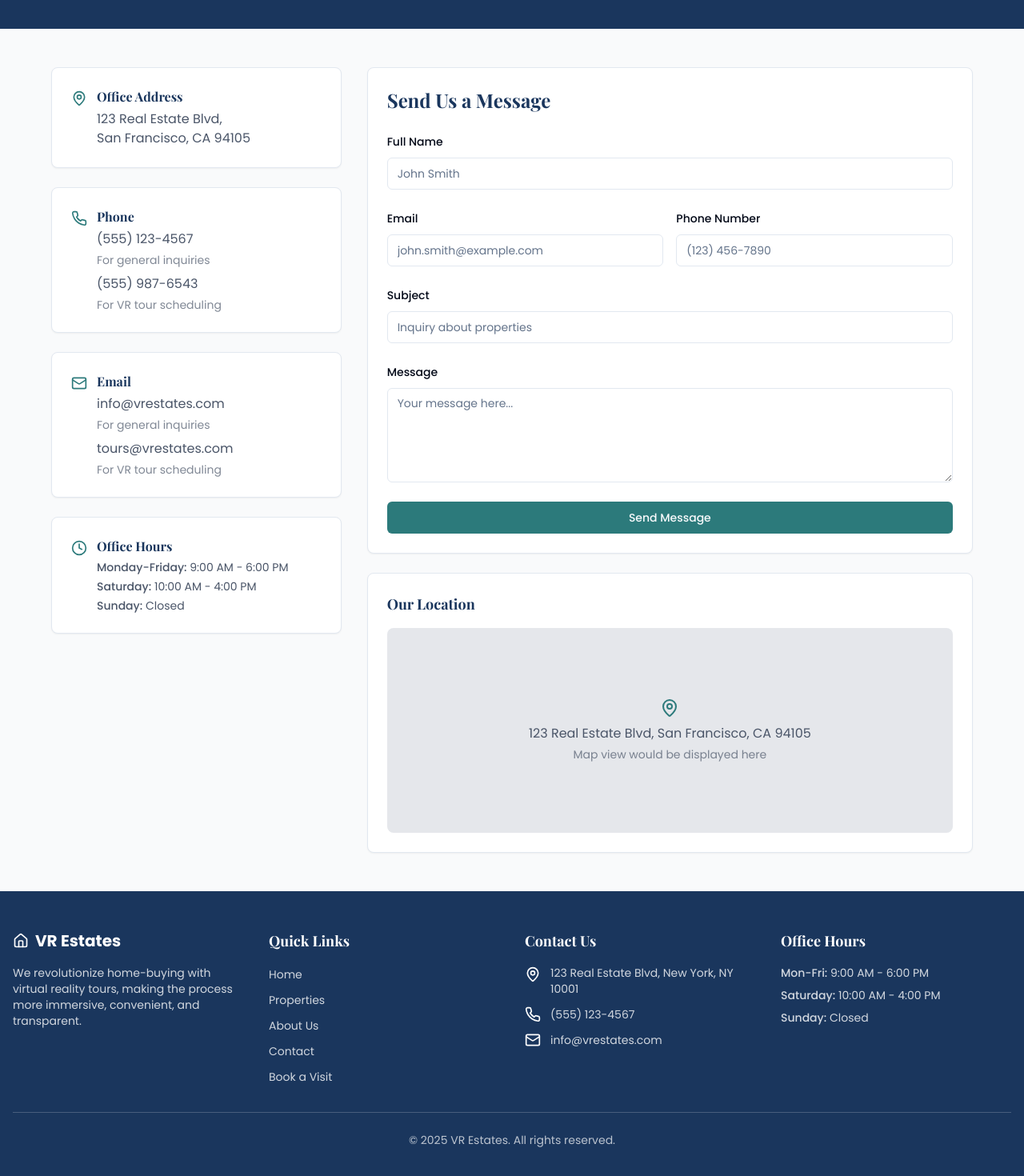
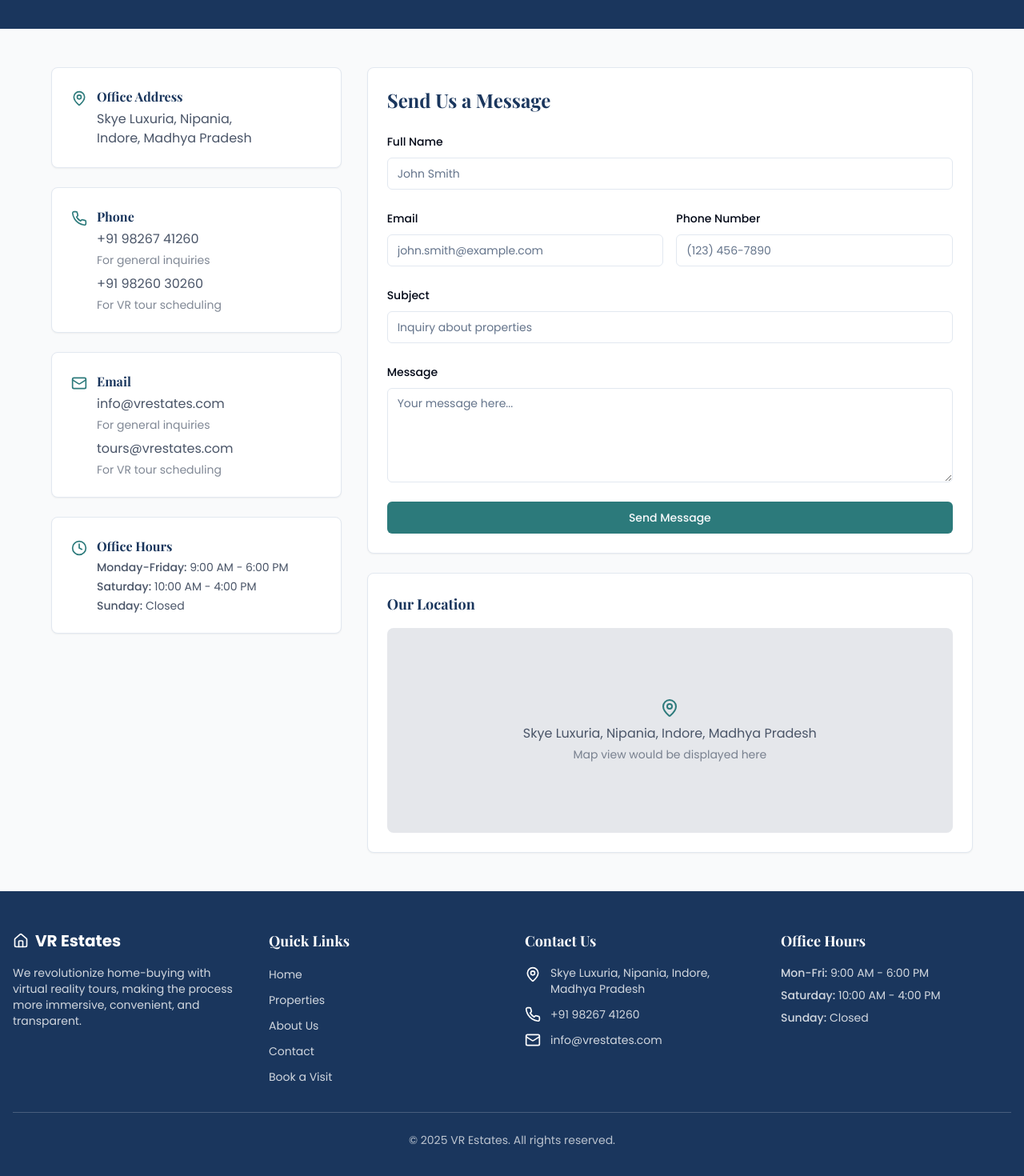
Before and after one commit to Nbagree04/view-home-virtually, a React (Vite) app: page /contact in a window 1280 px wide. Shown: the part 260-1730 px from the top of the page at 80% size. Built offline with nearby package versions, Linux system fonts and the light colour scheme.

Commit message:
Update contact section
Update office address and phone numbers in the contact section.

```diff
--- a/src/components/Footer.tsx
+++ b/src/components/Footer.tsx
@@ -57,11 +57,11 @@ const Footer = () => {
             <ul className="space-y-3">
               <li className="flex items-start space-x-3">
                 <MapPin className="h-5 w-5 shrink-0 mt-0.5" />
-                <span className="text-sm opacity-80">123 Real Estate Blvd, New York, NY 10001</span>
+                <span className="text-sm opacity-80">Skye Luxuria, Nipania, Indore, Madhya Pradesh</span>
               </li>
               <li className="flex items-center space-x-3">
                 <Phone className="h-5 w-5" />
-                <span className="text-sm opacity-80">(555) 123-4567</span>
+                <span className="text-sm opacity-80">+91 98267 41260</span>
               </li>
               <li className="flex items-center space-x-3">
                 <Mail className="h-5 w-5" />
--- a/src/pages/Contact.tsx
+++ b/src/pages/Contact.tsx
@@ -33,8 +33,8 @@ const Contact = () => {
                     <div>
                       <h3 className="font-bold text-realestate-blue mb-1">Office Address</h3>
                       <p className="text-realestate-gray">
-                        123 Real Estate Blvd,<br />
-                        San Francisco, CA 94105
+                        Skye Luxuria, Nipania,<br />
+                        Indore, Madhya Pradesh
                       </p>
                     </div>
                   </div>
@@ -47,11 +47,11 @@ const Contact = () => {
                     <Phone className="h-5 w-5 text-realestate-teal mr-3 mt-1" />
                     <div>
                       <h3 className="font-bold text-realestate-blue mb-1">Phone</h3>
-                      <p className="text-realestate-gray mb-1">(555) 123-4567</p>
+                      <p className="text-realestate-gray mb-1">+91 98267 41260</p>
                       <p className="text-sm text-realestate-gray/70">
                         For general inquiries
                       </p>
-                      <p className="text-realestate-gray mb-1 mt-2">(555) 987-6543</p>
+                      <p className="text-realestate-gray mb-1 mt-2">+91 98260 30260</p>
                       <p className="text-sm text-realestate-gray/70">
                         For VR tour scheduling
                       </p>
@@ -117,7 +117,7 @@ const Contact = () => {
                     <div className="text-center">
                       <MapPin className="h-6 w-6 text-realestate-teal mx-auto mb-2" />
                       <p className="text-realestate-gray">
-                        123 Real Estate Blvd, San Francisco, CA 94105
+                        Skye Luxuria, Nipania, Indore, Madhya Pradesh
                       </p>
                       <p className="text-sm text-realestate-gray/70 mt-1">
                         Map view would be displayed here
```
